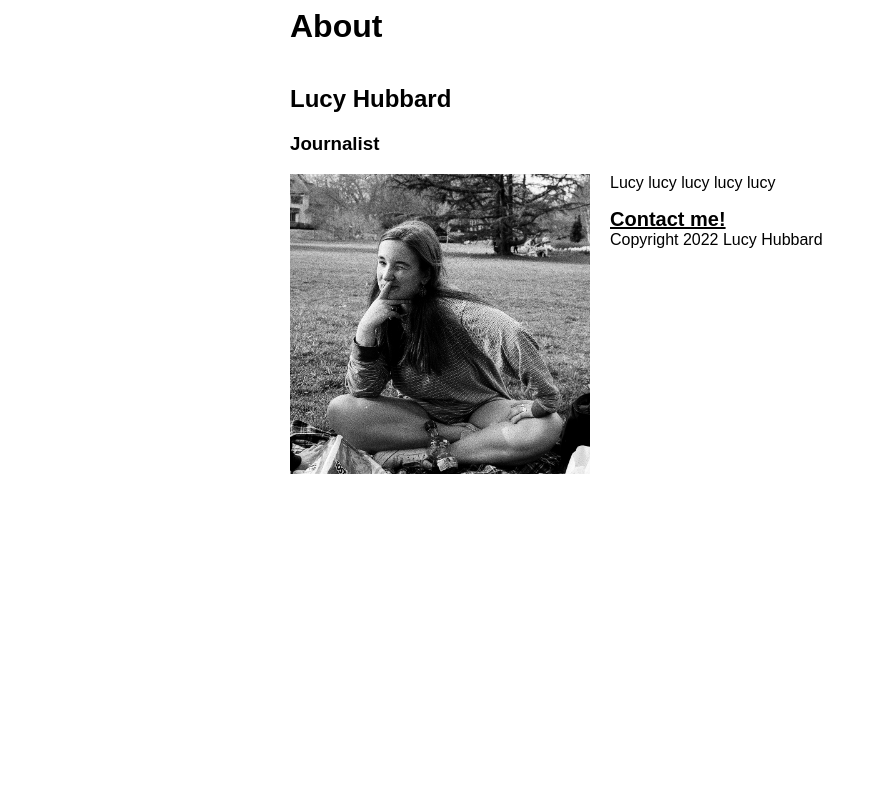
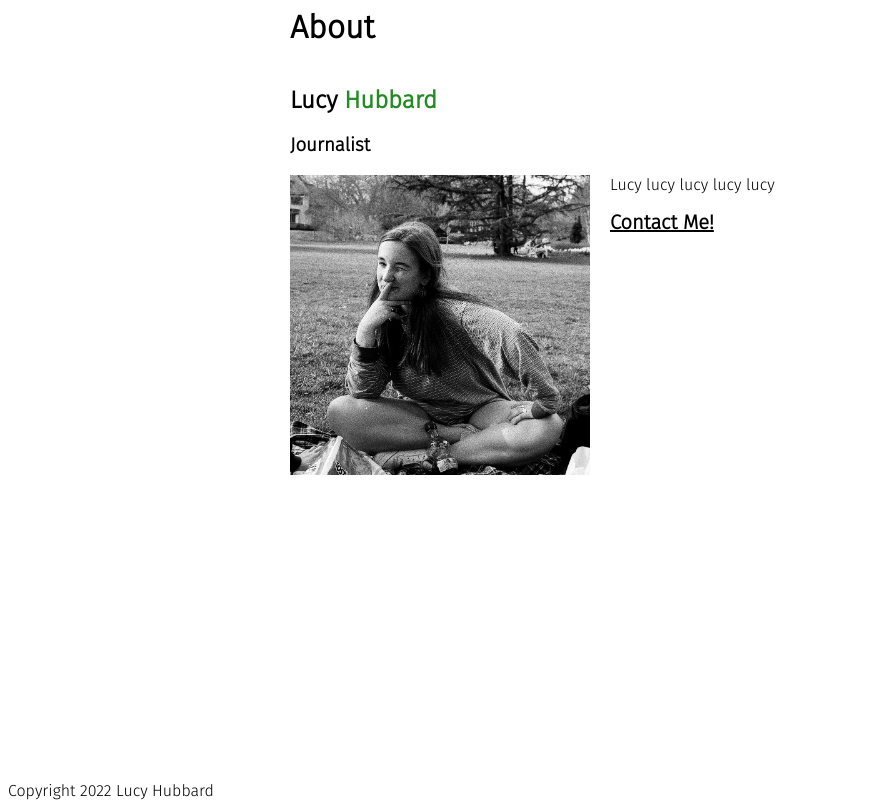
Before and after one commit to Lucymhubbard/Lucy-Hubbard-Jour352, a plain HTML site: page midterp-prep/index.html in a window 1280 px wide. Shown: the whole page, without its empty margins (0-876 px from the left). Drawn offline with Linux system fonts and the light colour scheme.

Commit message:
midterm updated

```diff
--- a/midterp-prep/index.html
+++ b/midterp-prep/index.html
@@ -10,21 +10,30 @@
 
 <link href="style.css" rel="stylesheet">
 
+<link rel="preconnect" href="https://fonts.googleapis.com">
+<link rel="preconnect" href="https://fonts.gstatic.com" crossorigin>
+<link href="https://fonts.googleapis.com/css2?family=Bebas+Neue&family=Cormorant+Garamond:ital,wght@1,700&family=Fira+Sans:wght@300&display=swap" rel="stylesheet">
 </head>
+
+<!-- Just leaving a note for myself! you got this -->
 
 <body>
 
     <div id="info">
 
-    <h1>About</h1>
-    <h2>Lucy Hubbard</h2>
+    <h1 class="row">About</h1>
+    <h2 class="container-fluid">Lucy <span id="highlight">Hubbard </span></h2>
     <h3>Journalist</h3>
     <img src="lu.jpg" id="headshot" alt="headshot">
     <p>Lucy lucy lucy lucy lucy</p>
         <div id="contact">
-        <a href="mailto:lhubbar1@terpmail.umd.edu">Contact me!</a>
+        <a href="mailto:lhubbar1@terpmail.umd.edu">Contact Me!</a>
+
+
+
         </div>
     </div>
+
     <div id="footer">
     Copyright 2022 Lucy Hubbard
     </div>
--- a/midterp-prep/style.css
+++ b/midterp-prep/style.css
@@ -7,7 +7,10 @@
 }
 
 body {
-    font-family:arial,sans-serif;
+    font-family: 'Bebas Neue', cursive;
+    font-family: 'Cormorant Garamond', serif;
+    font-family: 'Fira Sans', sans-serif;
+    font-weight:600px;
 }
 
 #contact a {
@@ -25,8 +28,18 @@ body {
     margin:auto;
 }
 
-    }
-
 h1 {
     margin: 0px 0px 40px 0px;
 }
+
+#highlight {
+    color:forestgreen;
+
+}
+
+    #footer {
+        position:fixed;
+        bottom:0px;
+    }
+
+}
```
